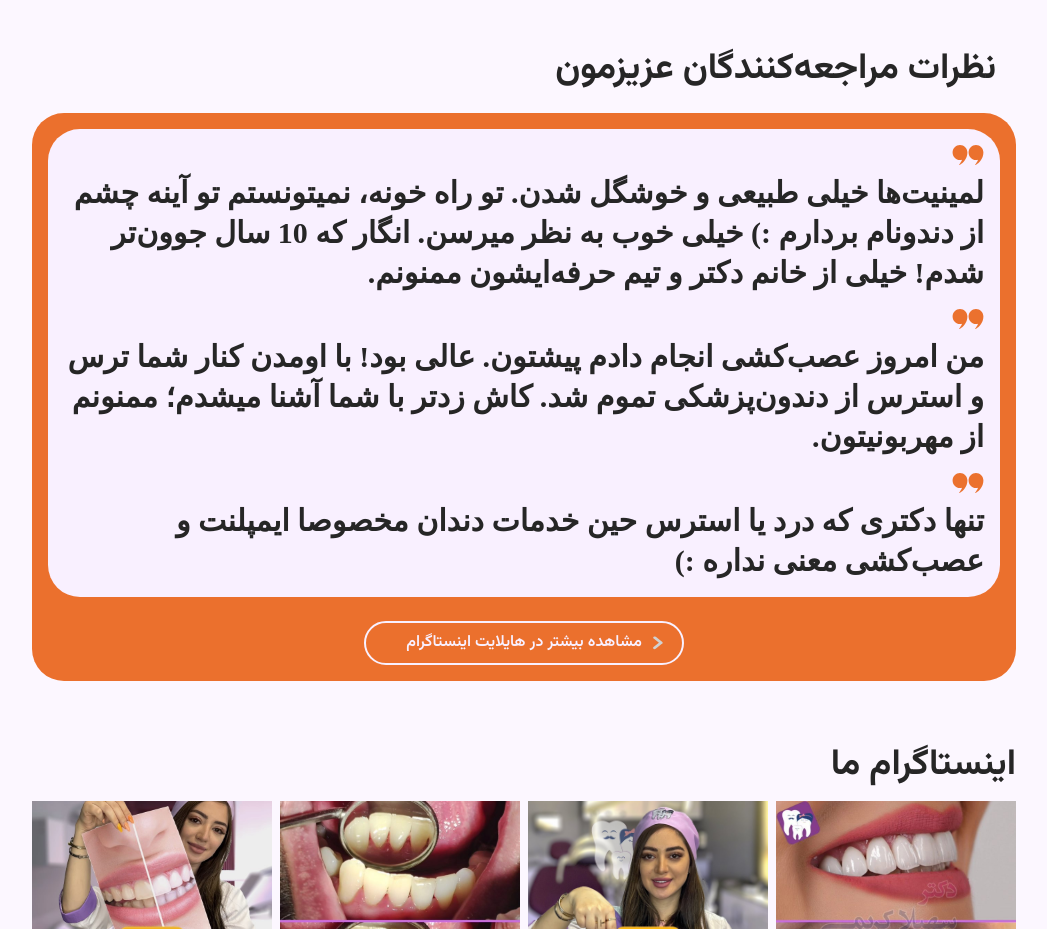
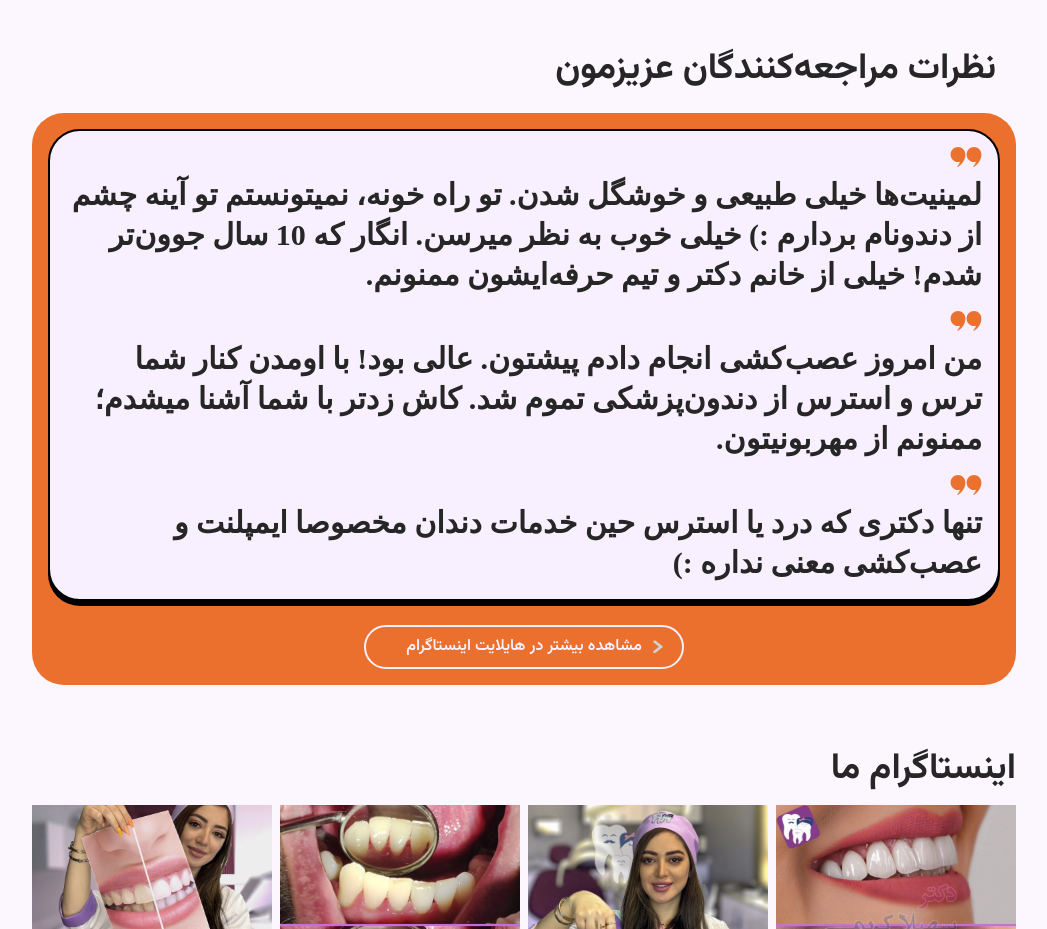
Before and after one commit to Faeziix/dental-clinic, a Next.js app: page / in a window 1280 px wide. Shown: the part 3380-4309 px from the top of the page, without its empty margins (116-1163 px from the left). Built offline with nearby package versions, Linux system fonts and the light colour scheme.

Commit message:
Fixing testimonial styling

```diff
--- a/app/Testimonials.tsx
+++ b/app/Testimonials.tsx
@@ -28,7 +28,7 @@ function Testimonials() {
           style={{
             fontFamily: myFont.style.fontFamily,
           }}
-          className="bg-Neutral p-4 flex flex-col items-center gap-4 rounded-[2rem]"
+          className="bg-Neutral shadow-[0_5px_0_black] border-2 border-solid border-black p-4 flex flex-col items-center gap-4 rounded-[2rem]"
         >
           {testimonials.map((testimonial) => (
             <div
```
